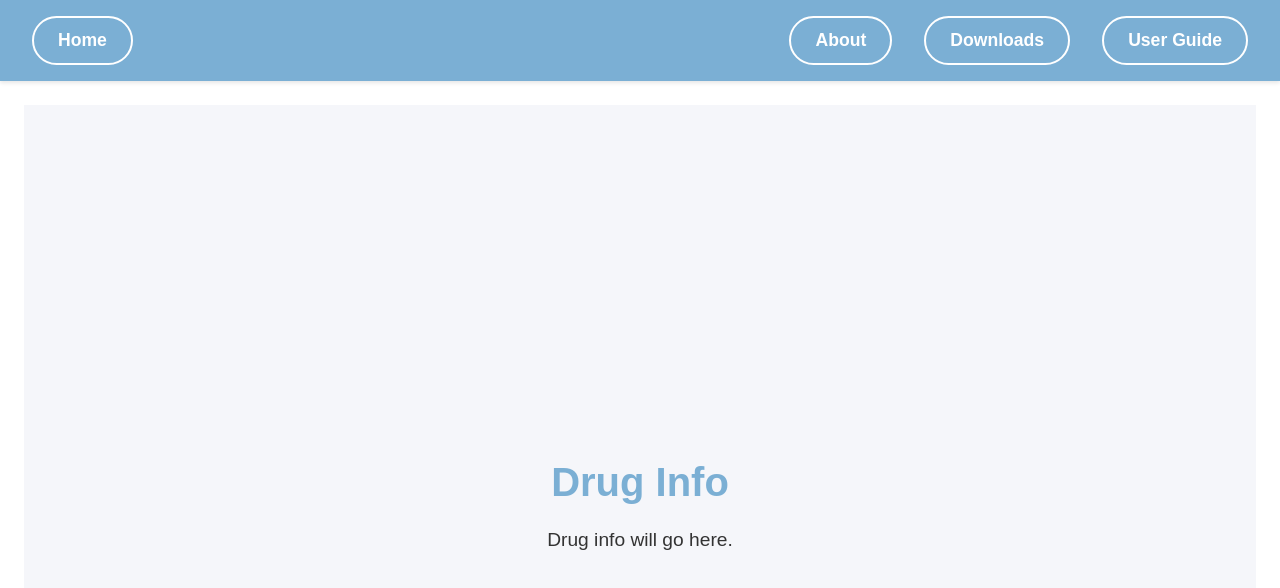
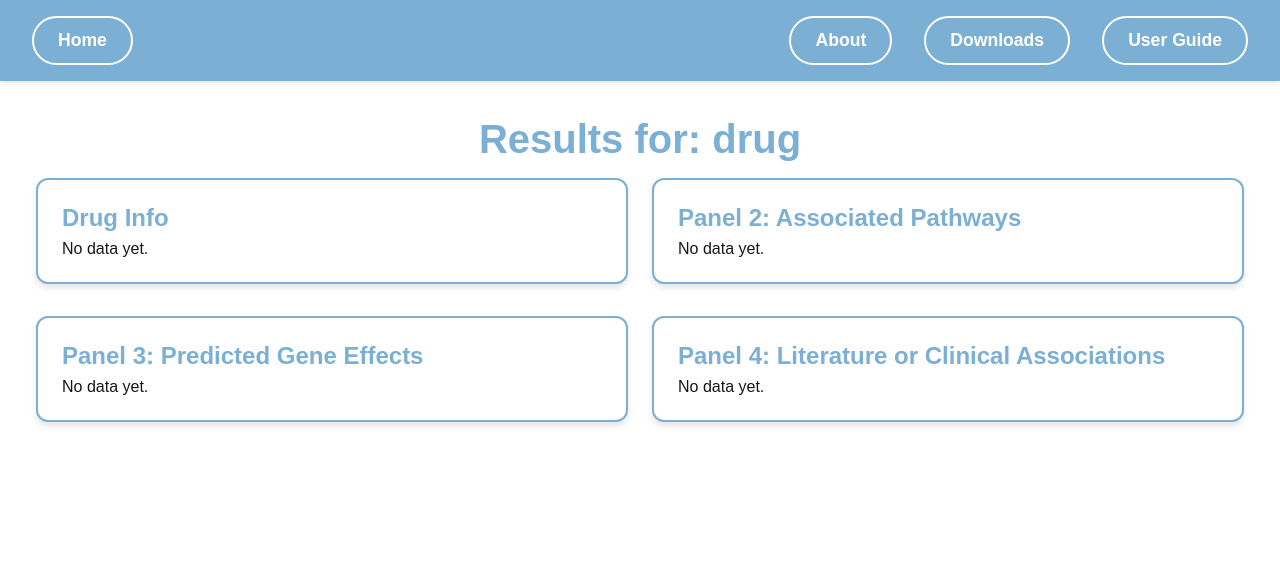
Before and after one commit to kritishukla11/DatabaseWebsiteCode, a Next.js app in the folder frontend/: page /drug in a window 1280 px wide. Shown: the top 588 px of the page. Built offline with nearby package versions, Linux system fonts and the light colour scheme.

Commit message:
skeleton structure for drug page

```diff
--- a/frontend/src/app/drug/page.tsx
+++ b/frontend/src/app/drug/page.tsx
@@ -1,33 +1,108 @@
 "use client";
 
+import { useSearchParams } from "next/navigation";
+import { useState, useEffect } from "react";
+
 export default function DrugPage() {
+  const searchParams = useSearchParams();
+  const drug = searchParams.get("drug") || "";
+
+  // Placeholder panel data
+  const [panel1Data, setPanel1Data] = useState<any[]>([]);
+  const [panel2Data, setPanel2Data] = useState<any[]>([]);
+  const [panel3Data, setPanel3Data] = useState<any[]>([]);
+  const [panel4Data, setPanel4Data] = useState<any[]>([]);
+
+  useEffect(() => {
+    if (!drug) return;
+    // fetch your data here later
+  }, [drug]);
+
   return (
     <main className="container">
-      <h1 className="title">Drug Info</h1>
-      <p className="content">Drug info will go here.</p>
+      <h1 className="title">Results for: {drug} drug</h1>
+
+      {/* Row 1 */}
+      <div className="panel-row">
+        <div className="panel half">
+          <h2 className="panel-title">Drug Info</h2>
+          {panel1Data.length ? (
+            <pre>{JSON.stringify(panel1Data, null, 2)}</pre>
+          ) : (
+            <p>No data yet.</p>
+          )}
+        </div>
+
+        <div className="panel half">
+          <h2 className="panel-title">Panel 2: Associated Pathways</h2>
+          {panel2Data.length ? (
+            <pre>{JSON.stringify(panel2Data, null, 2)}</pre>
+          ) : (
+            <p>No data yet.</p>
+          )}
+        </div>
+      </div>
+
+      {/* Row 2 */}
+      <div className="panel-row">
+        <div className="panel half">
+          <h2 className="panel-title">Panel 3: Predicted Gene Effects</h2>
+          {panel3Data.length ? (
+            <pre>{JSON.stringify(panel3Data, null, 2)}</pre>
+          ) : (
+            <p>No data yet.</p>
+          )}
+        </div>
+
+        <div className="panel half">
+          <h2 className="panel-title">Panel 4: Literature or Clinical Associations</h2>
+          {panel4Data.length ? (
+            <pre>{JSON.stringify(panel4Data, null, 2)}</pre>
+          ) : (
+            <p>No data yet.</p>
+          )}
+        </div>
+      </div>
 
       <style jsx>{`
         .container {
-          background: #f5f6fa;
+          background: #ffffff;
           min-height: 100vh;
-          display: flex;
-          flex-direction: column;
-          justify-content: center;
-          align-items: center;
-          padding: 2rem;
+          width: 100%;
+          margin: 0;
+          padding: 12px;
+          box-sizing: border-box;
         }
-
         .title {
-          color: #7BAFD4; /* UNC blue */
+          color: #7bafd4;
           font-size: 2.5rem;
           font-weight: 800;
           text-align: center;
-          margin-bottom: 1.5rem;
+          margin-bottom: 1rem;
         }
-
-        .content {
-          font-size: 1.2rem;
-          color: #333;
+        .panel {
+          background: white;
+          border: 2px solid #7bafd4;
+          border-radius: 12px;
+          padding: 1.5rem;
+          box-shadow: 0 4px 6px rgba(0, 0, 0, 0.1);
+        }
+        .panel-title {
+          color: #7bafd4;
+          font-size: 1.5rem;
+          font-weight: 700;
+          margin-bottom: 0.5rem;
+        }
+        .panel-row {
+          display: grid;
+          grid-template-columns: 1fr 1fr;
+          gap: 1.5rem;
+          margin-bottom: 2rem;
+        }
+        @media (max-width: 900px) {
+          .panel-row {
+            grid-template-columns: 1fr;
+          }
         }
       `}</style>
     </main>
```
